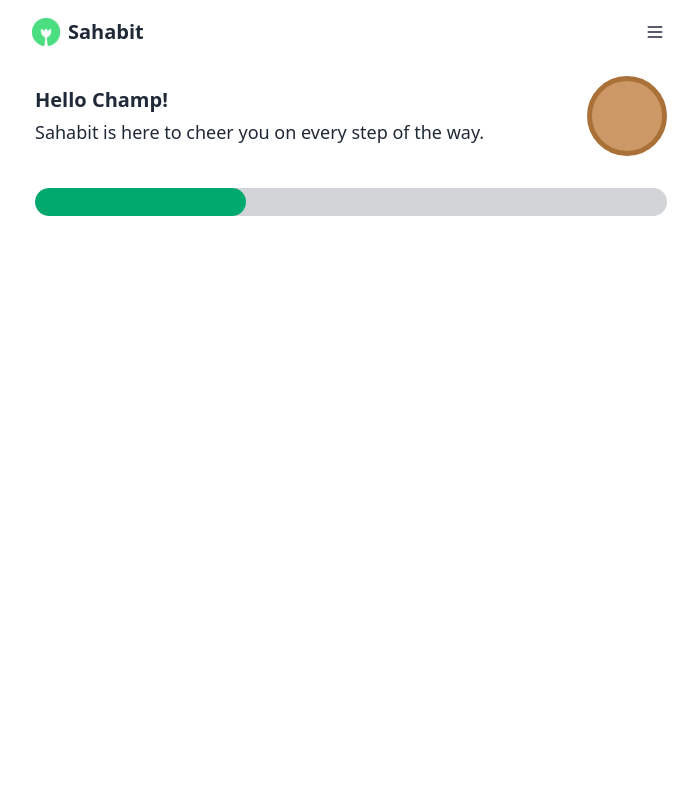
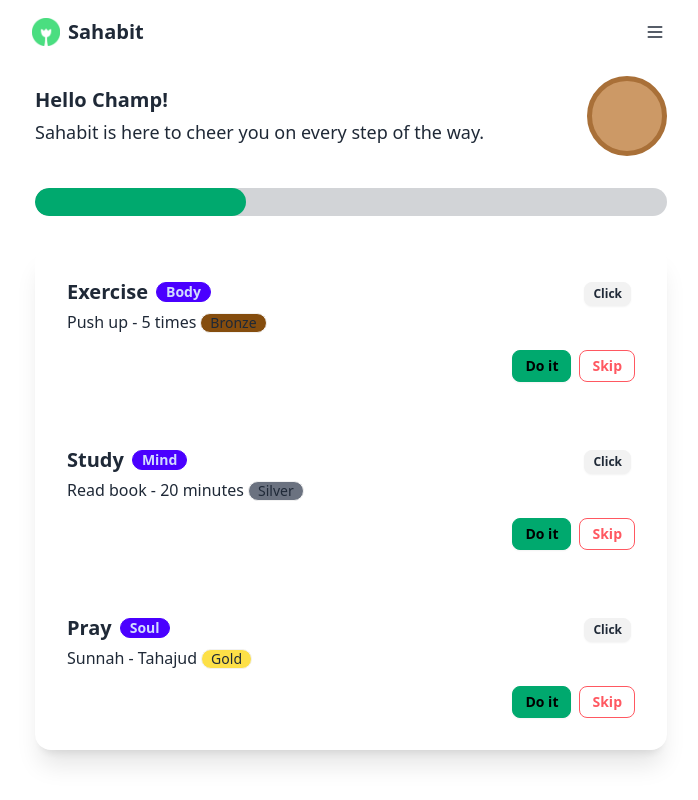
Before and after one commit to budiigunawan/sahabit, a React (Vite) app: page / in a window 1280 px wide. Shown: the whole page, without its empty margins (289-987 px from the left). Built offline with nearby package versions, Linux system fonts and the light colour scheme.

Commit message:
feat: add habits component

```diff
--- a/src/App.tsx
+++ b/src/App.tsx
@@ -1,6 +1,7 @@
 // import { useState } from 'react';
 import { Header } from './components/header';
 import { Navbar } from './components/navbar';
+import { Habits } from './components/habits';
 
 type Habit = {
   name: string;
@@ -28,6 +29,7 @@ function App() {
     <>
       <Navbar />
       <Header point={point} habitsCounter={habits.length} />
+      <Habits />
     </>
   );
 }
--- /dev/null
+++ b/src/components/habits.tsx
@@ -0,0 +1,112 @@
+export const Habits = () => {
+  return (
+    <div className='max-w-2xl mx-auto py-3 px-5'>
+      <div>
+        <div className='card w-full bg-base-100 shadow-xl'>
+          <div className='card-body'>
+            <div className='flex justify-between'>
+              <div>
+                <h2 className='card-title'>
+                  Exercise
+                  <div className='badge badge-primary'>Body</div>
+                </h2>
+                <p className='mt-1'>
+                  Push up - 5 times
+                  <div className='ml-1 badge bg-yellow-800'>Bronze</div>
+                </p>
+              </div>
+              <div className='dropdown'>
+                <div tabIndex={0} role='button' className='btn btn-xs m-1'>
+                  Click
+                </div>
+                <ul
+                  tabIndex={0}
+                  className='dropdown-content z-[1] menu p-2 shadow bg-base-100 rounded-box w-52'
+                >
+                  <li>
+                    <a>Edit</a>
+                  </li>
+                  <li>
+                    <a>Delete</a>
+                  </li>
+                </ul>
+              </div>
+            </div>
+            <div className='card-actions justify-end mt-2'>
+              <button className='btn btn-sm btn-success'>Do it</button>
+              <button className='btn btn-sm btn-outline btn-error'>Skip</button>
+            </div>
+          </div>
+          <div className='card-body'>
+            <div className='flex justify-between'>
+              <div>
+                <h2 className='card-title'>
+                  Study
+                  <div className='badge badge-primary'>Mind</div>
+                </h2>
+                <p className='mt-1'>
+                  Read book - 20 minutes
+                  <div className='ml-1 badge bg-gray-500'>Silver</div>
+                </p>
+              </div>
+              <div className='dropdown'>
+                <div tabIndex={0} role='button' className='btn btn-xs m-1'>
+                  Click
+                </div>
+                <ul
+                  tabIndex={0}
+                  className='dropdown-content z-[1] menu p-2 shadow bg-base-100 rounded-box w-52'
+                >
+                  <li>
+                    <a>Edit</a>
+                  </li>
+                  <li>
+                    <a>Delete</a>
+                  </li>
+                </ul>
+              </div>
+            </div>
+            <div className='card-actions justify-end mt-2'>
+              <button className='btn btn-sm btn-success'>Do it</button>
+              <button className='btn btn-sm btn-outline btn-error'>Skip</button>
+            </div>
+          </div>
+          <div className='card-body'>
+            <div className='flex justify-between'>
+              <div>
+                <h2 className='card-title'>
+                  Pray
+                  <div className='badge badge-primary'>Soul</div>
+                </h2>
+                <p className='mt-1'>
+                  Sunnah - Tahajud
+                  <div className='ml-1 badge bg-yellow-300'>Gold</div>
+                </p>
+              </div>
+              <div className='dropdown'>
+                <div tabIndex={0} role='button' className='btn btn-xs m-1'>
+                  Click
+                </div>
+                <ul
+                  tabIndex={0}
+                  className='dropdown-content z-[1] menu p-2 shadow bg-base-100 rounded-box w-52'
+                >
+                  <li>
+                    <a>Edit</a>
+                  </li>
+                  <li>
+                    <a>Delete</a>
+                  </li>
+                </ul>
+              </div>
+            </div>
+            <div className='card-actions justify-end mt-2'>
+              <button className='btn btn-sm btn-success'>Do it</button>
+              <button className='btn btn-sm btn-outline btn-error'>Skip</button>
+            </div>
+          </div>
+        </div>
+      </div>
+    </div>
+  );
+};
```
